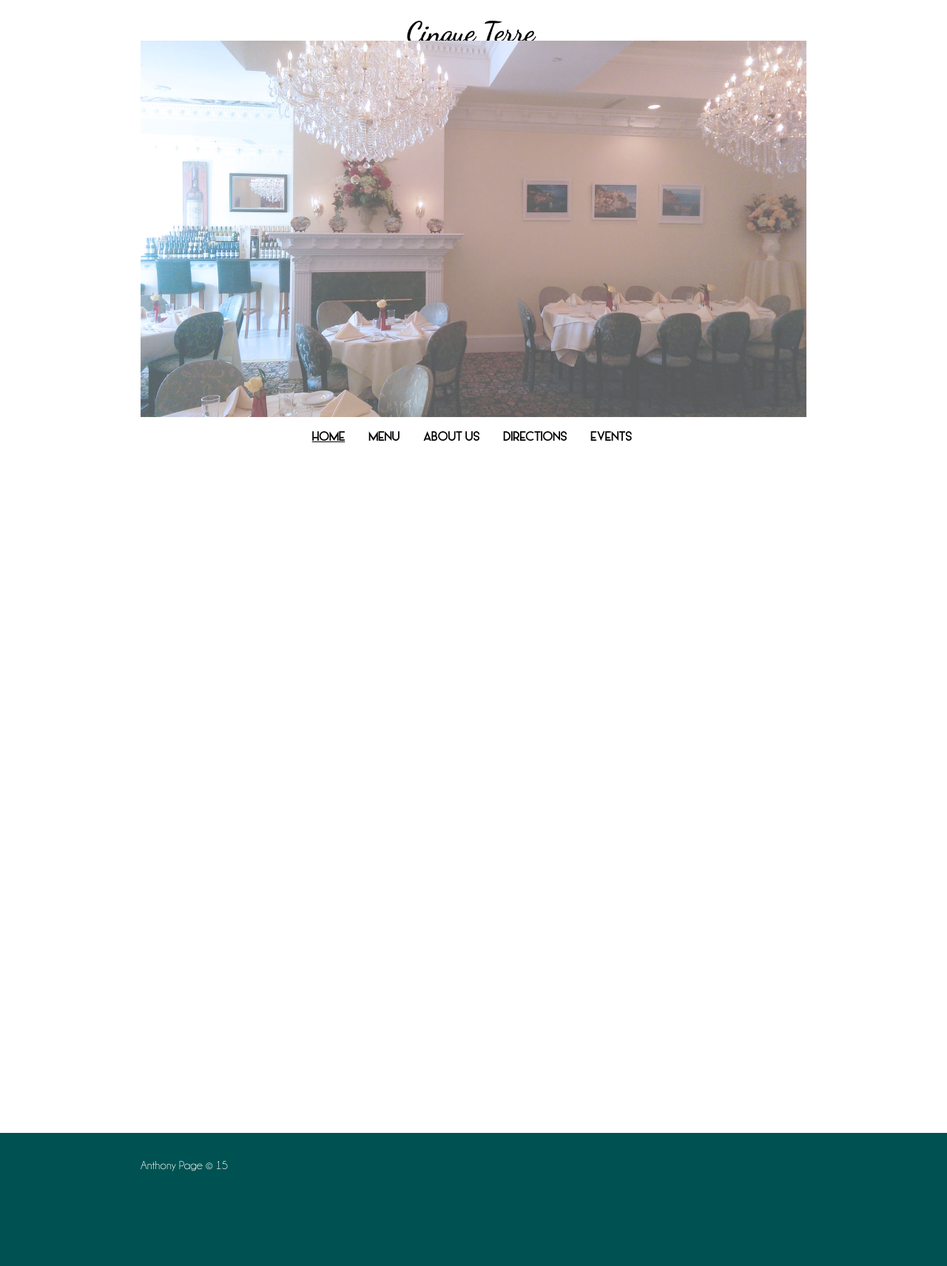
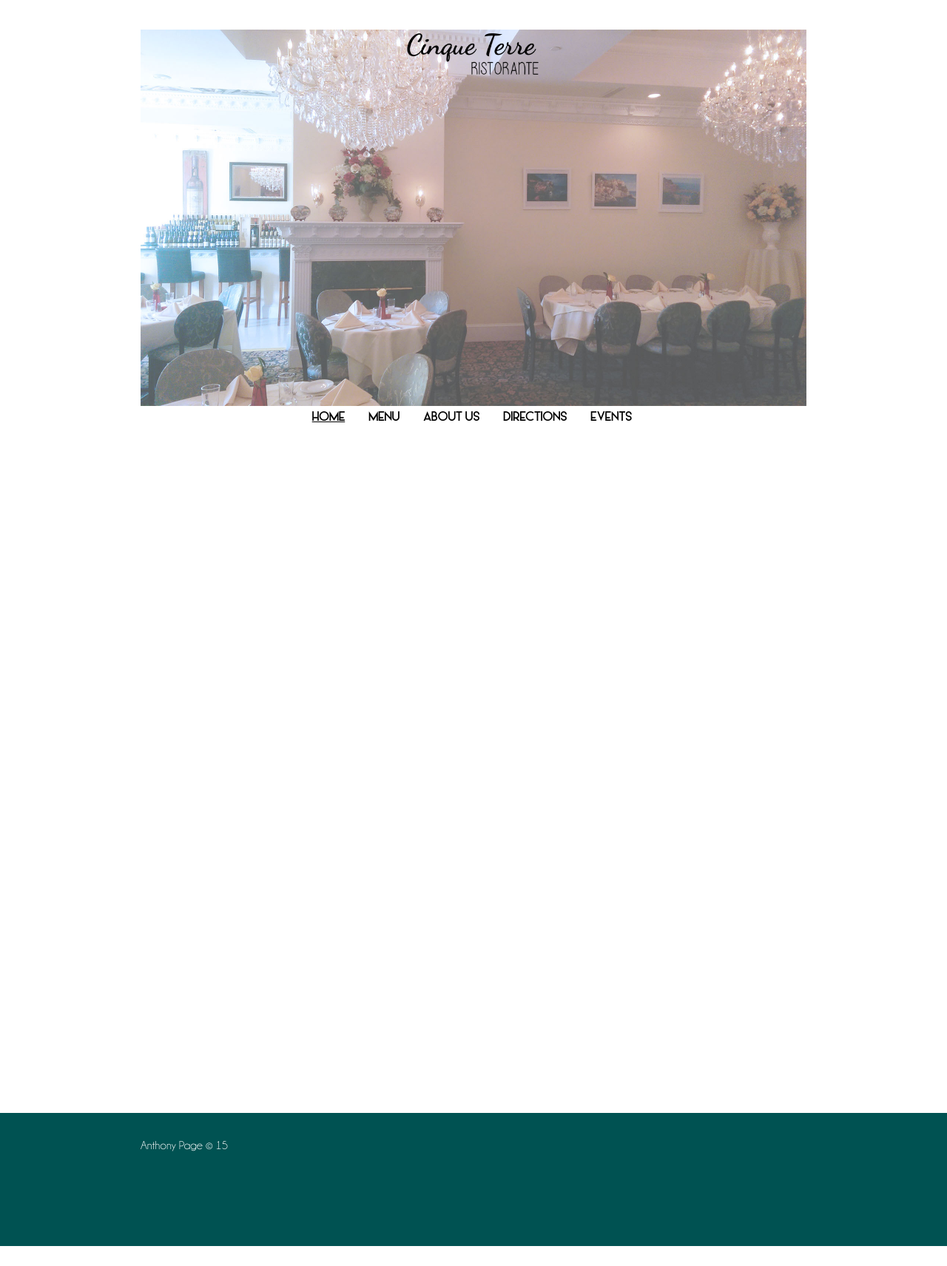
Before and after one commit to cinqueterreli/cinqueterre.github.io, a Jekyll site: the page built from 00index.html, in a window 1280 px wide. Shown: the whole page at 74% size. Built offline with Jekyll 4.4.1, drawn with Linux system fonts in a browser that asks for light colours; after the commit the page ends 1685 px from its top, so only the background shows below that.

Commit message:
Update main.css

```diff
--- a/css/main.css
+++ b/css/main.css
@@ -109,7 +109,7 @@ a:hover {
 .site-logo {
 	max-width:200px;
 	max-height:80px;
-	margin: 0 auto -3em auto;
+	margin: 0 auto -5em auto;
 }
 
 .site-title:hover {
@@ -119,6 +119,7 @@ a:hover {
 .header-image {
 	max-width:100%;
 	margin: 0 auto;
+	float: left;
 }
 
 
```
